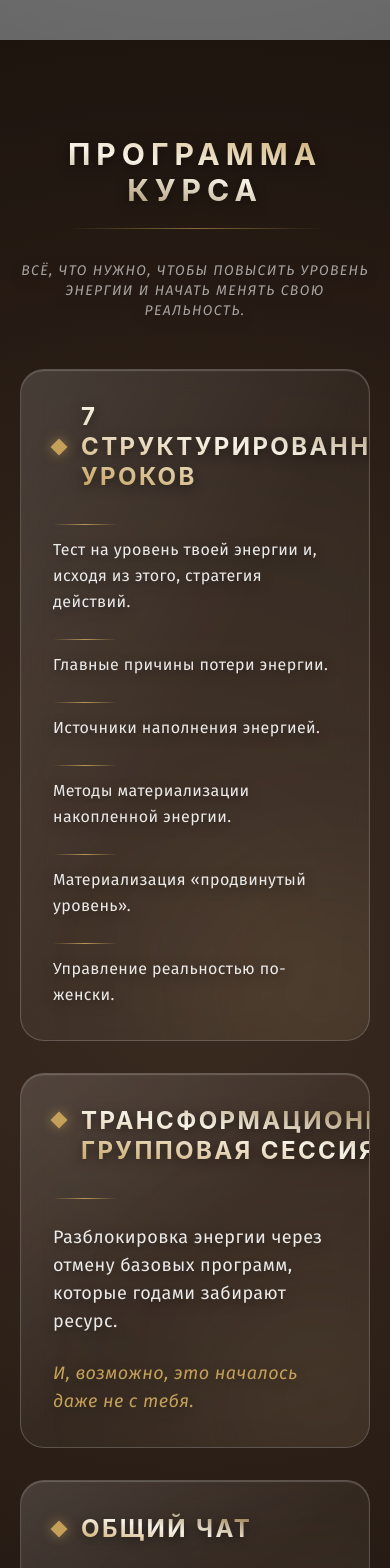
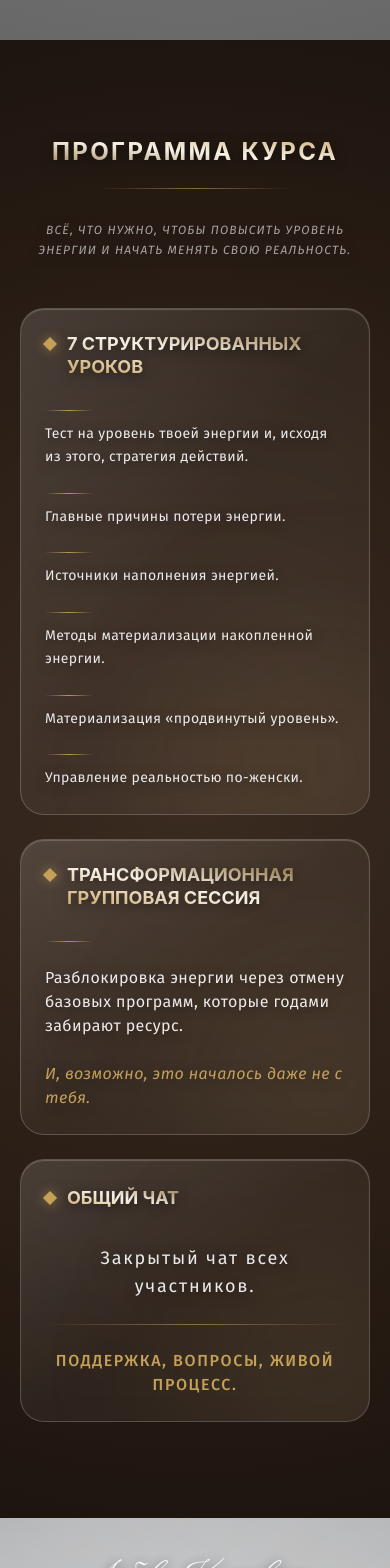
Before and after one commit to Claw99/liubov_course, a React (Vite) app: page / in a window 390 px wide. Shown: the part 1060-2628 px from the top of the page. Built offline with nearby package versions, Linux system fonts and the light colour scheme; grey boxes are pictures that could not be loaded.

Commit message:
feat: changing pre cast123456788878370285

```diff
--- a/src/sections/Programm.jsx
+++ b/src/sections/Programm.jsx
@@ -6,35 +6,34 @@ const ProgramSection = () => {
       id="program"
       className="relative py-24 px-5 overflow-hidden"
       style={{
-        backgroundColor: "#3D2B1F", // Базовый глубокий коричнево-бронзовый
+        backgroundColor: "#3D2B1F",
         backgroundImage: `radial-gradient(circle at center, rgba(93, 71, 55, 0.4) 0%, rgba(31, 21, 15, 0.8) 100%)`,
       }}
     >
-      {/* Затемняющий слой как в прайсинге */}
       <div className="absolute inset-0 bg-black/20 pointer-events-none z-0" />
 
       <div className="max-w-xl mx-auto relative z-10 flex flex-col gap-8">
-        {/* Заголовок страницы */}
+        {/* Заголовок страницы — уменьшили tracking и размер на mobile */}
         <div className="text-center">
-          <h2 className="bg-gradient-to-tr from-[#8a6d3b] via-[#f7f3e8] to-[#c5a059] bg-clip-text text-transparent drop-shadow-[0_3px_6px_rgba(0,0,0,0.5)] font-bold text-3xl uppercase tracking-[0.2em]">
+          <h2 className="bg-gradient-to-tr from-[#8a6d3b] via-[#f7f3e8] to-[#c5a059] bg-clip-text text-transparent drop-shadow-[0_3px_6px_rgba(0,0,0,0.5)] font-bold text-2xl md:text-3xl uppercase tracking-[0.1em] md:tracking-[0.2em]">
             Программа Курса
           </h2>
-          <div className="w-64 h-[1px] bg-gradient-to-r from-transparent via-[#c5a059] to-transparent opacity-60 mt-5 mx-auto" />
+          <div className="w-48 md:w-64 h-[1px] bg-gradient-to-r from-transparent via-[#c5a059] to-transparent opacity-60 mt-5 mx-auto" />
         </div>
 
-        {/* Эпиграф */}
-        <p className="font-fira text-white/60 text-center text-sm tracking-widest mb-4 drop-shadow-[0_3px_6px_rgba(0,0,0,0.5)] italic uppercase">
+        <p className="font-fira text-white/60 text-center text-xs md:text-sm tracking-widest mb-4 drop-shadow-[0_3px_6px_rgba(0,0,0,0.5)] italic uppercase leading-relaxed">
           Всё, что нужно, чтобы повысить уровень энергии и начать менять свою
           реальность.
         </p>
 
-        <div className="flex flex-col gap-8">
+        <div className="flex flex-col gap-6 md:gap-8">
           {/* БЛОК 1: 7 структурированных уроков */}
-          <div className="relative bg-white/5 backdrop-blur-[12px] border border-white/20 rounded-3xl p-8 md:p-12 overflow-hidden shadow-[inset_0_1px_1px_rgba(255,255,255,0.2)]">
+          <div className="relative bg-white/5 backdrop-blur-[12px] border border-white/20 rounded-3xl p-6 md:p-12 overflow-hidden shadow-[inset_0_1px_1px_rgba(255,255,255,0.2)]">
             <div className="relative z-10">
-              <div className="flex items-center gap-4 mb-8">
-                <div className="w-3 h-3 rotate-45 bg-[#c5a059] shadow-[0_0_12px_rgba(197,160,89,0.6)] shrink-0" />
-                <h3 className="bg-gradient-to-bl from-[#8a6d3b] via-[#f7f3e8] to-[#c5a059] bg-clip-text text-transparent drop-shadow-[0_3px_6px_rgba(0,0,0,0.5)] font-bold text-2xl uppercase tracking-widest leading-tight">
+              <div className="flex items-start md:items-center gap-3 md:gap-4 mb-8">
+                <div className="w-2.5 h-2.5 rotate-45 bg-[#c5a059] shadow-[0_0_12px_rgba(197,160,89,0.6)] shrink-0 mt-1.5 md:mt-0" />
+                {/* Исправлено: уменьшен шрифт (text-xl) и tracking на mobile, добавлена поддержка переноса слов */}
+                <h3 className="bg-gradient-to-bl from-[#8a6d3b] via-[#f7f3e8] to-[#c5a059] bg-clip-text text-transparent drop-shadow-[0_3px_6px_rgba(0,0,0,0.5)] font-bold text-lg md:text-2xl uppercase tracking-normal md:tracking-widest leading-tight break-words">
                   7 структурированных уроков
                 </h3>
               </div>
@@ -49,35 +48,34 @@ const ProgramSection = () => {
                   "Управление реальностью по-женски.",
                 ].map((item, i) => (
                   <li key={i} className="flex flex-col items-start gap-3">
-                    <div className="w-16 h-[1px] bg-gradient-to-r from-transparent via-[#c5a059] to-transparent opacity-90" />
-                    <span className="font-fira text-white/90 text-base tracking-wide leading-relaxed drop-shadow-[0_3px_6px_rgba(0,0,0,0.5)]">
+                    <div className="w-12 md:w-16 h-[1px] bg-gradient-to-r from-transparent via-[#c5a059] to-transparent opacity-90" />
+                    <span className="font-fira text-white/90 text-sm md:text-base tracking-wide leading-relaxed drop-shadow-[0_3px_6px_rgba(0,0,0,0.5)]">
                       {item}
                     </span>
                   </li>
                 ))}
               </ul>
             </div>
-            {/* Внутренние блики как в прайсинге */}
             <div className="absolute inset-0 bg-gradient-to-br from-white/10 via-transparent to-transparent opacity-100 pointer-events-none" />
             <div className="absolute -bottom-20 -right-20 w-64 h-64 bg-[#c5a059]/10 blur-[80px] rounded-full pointer-events-none" />
           </div>
 
           {/* БЛОК 2: Трансформационная групповая сессия */}
-          <div className="relative bg-white/5 backdrop-blur-[12px] border border-white/20 rounded-3xl p-8 md:p-12 overflow-hidden shadow-[inset_0_1px_1px_rgba(255,255,255,0.2)]">
+          <div className="relative bg-white/5 backdrop-blur-[12px] border border-white/20 rounded-3xl p-6 md:p-12 overflow-hidden shadow-[inset_0_1px_1px_rgba(255,255,255,0.2)]">
             <div className="relative z-10">
-              <div className="flex items-start gap-4 mb-8">
-                <div className="w-3 h-3 rotate-45 bg-[#c5a059] mt-2 shrink-0 shadow-[0_0_12px_rgba(197,160,89,0.6)]" />
-                <h3 className="bg-gradient-to-bl from-[#8a6d3b] via-[#f7f3e8] to-[#c5a059] bg-clip-text text-transparent drop-shadow-[0_3px_6px_rgba(0,0,0,0.5)] font-bold text-2xl uppercase tracking-widest leading-tight">
+              <div className="flex items-start gap-3 md:gap-4 mb-8">
+                <div className="w-2.5 h-2.5 rotate-45 bg-[#c5a059] mt-1.5 shrink-0 shadow-[0_0_12px_rgba(197,160,89,0.6)]" />
+                <h3 className="bg-gradient-to-bl from-[#8a6d3b] via-[#f7f3e8] to-[#c5a059] bg-clip-text text-transparent drop-shadow-[0_3px_6px_rgba(0,0,0,0.5)] font-bold text-lg md:text-2xl uppercase tracking-normal md:tracking-widest leading-tight">
                   Трансформационная <br /> групповая сессия
                 </h3>
               </div>
               <div className="space-y-6">
-                <div className="w-16 h-[1px] bg-gradient-to-r from-transparent via-[#c5a059] to-transparent opacity-90" />
-                <p className="font-fira text-white/90 text-lg tracking-wide drop-shadow-[0_3px_6px_rgba(0,0,0,0.5)]">
+                <div className="w-12 md:w-16 h-[1px] bg-gradient-to-r from-transparent via-[#c5a059] to-transparent opacity-90" />
+                <p className="font-fira text-white/90 text-base md:text-lg tracking-wide drop-shadow-[0_3px_6px_rgba(0,0,0,0.5)]">
                   Разблокировка энергии через отмену базовых программ, которые
                   годами забирают ресурс.
                 </p>
-                <p className="font-fira text-[#c5a059] italic text-lg tracking-wide drop-shadow-[0_3px_6px_rgba(0,0,0,0.3)]">
+                <p className="font-fira text-[#c5a059] italic text-base md:text-lg tracking-wide drop-shadow-[0_3px_6px_rgba(0,0,0,0.3)]">
                   И, возможно, это началось даже не с тебя.
                 </p>
               </div>
@@ -87,20 +85,20 @@ const ProgramSection = () => {
           </div>
 
           {/* БЛОК 3: Общий чат */}
-          <div className="relative bg-white/5 backdrop-blur-[12px] border border-white/20 rounded-3xl p-8 md:p-12 overflow-hidden shadow-[inset_0_1px_1px_rgba(255,255,255,0.2)]">
+          <div className="relative bg-white/5 backdrop-blur-[12px] border border-white/20 rounded-3xl p-6 md:p-12 overflow-hidden shadow-[inset_0_1px_1px_rgba(255,255,255,0.2)]">
             <div className="relative z-10">
-              <div className="flex items-center gap-4 mb-8">
-                <div className="w-3 h-3 rotate-45 bg-[#c5a059] shadow-[0_0_12px_rgba(197,160,89,0.6)] shrink-0" />
-                <h3 className="bg-gradient-to-bl from-[#8a6d3b] via-[#f7f3e8] to-[#c5a059] bg-clip-text text-transparent drop-shadow-[0_3px_6px_rgba(0,0,0,0.5)] font-bold text-2xl uppercase tracking-widest">
+              <div className="flex items-center gap-3 md:gap-4 mb-8">
+                <div className="w-2.5 h-2.5 rotate-45 bg-[#c5a059] shadow-[0_0_12px_rgba(197,160,89,0.6)] shrink-0" />
+                <h3 className="bg-gradient-to-bl from-[#8a6d3b] via-[#f7f3e8] to-[#c5a059] bg-clip-text text-transparent drop-shadow-[0_3px_6px_rgba(0,0,0,0.5)] font-bold text-lg md:text-2xl uppercase tracking-normal md:tracking-widest">
                   Общий чат
                 </h3>
               </div>
               <div className="space-y-6 text-center md:text-left">
-                <p className="font-fira text-white/90 text-xl tracking-widest drop-shadow-[0_3px_6px_rgba(0,0,0,0.5)]">
+                <p className="font-fira text-white/90 text-lg md:text-xl tracking-widest drop-shadow-[0_3px_6px_rgba(0,0,0,0.5)]">
                   Закрытый чат всех участников.
                 </p>
                 <div className="w-full h-[1px] bg-gradient-to-r from-transparent via-[#c5a059] to-transparent opacity-60" />
-                <p className="font-fira text-[#c5a059] text-lg uppercase tracking-[0.2em] font-medium drop-shadow-[0_3px_6px_rgba(0,0,0,0.3)]">
+                <p className="font-fira text-[#c5a059] text-base md:text-lg uppercase tracking-[0.1em] md:tracking-[0.2em] font-medium drop-shadow-[0_3px_6_rgba(0,0,0,0.3)]">
                   Поддержка, вопросы, живой процесс.
                 </p>
               </div>
```
